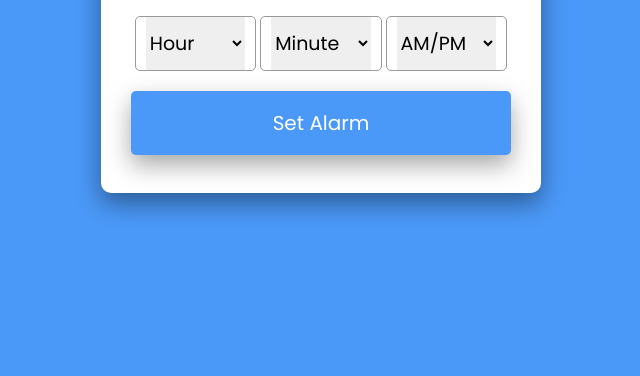
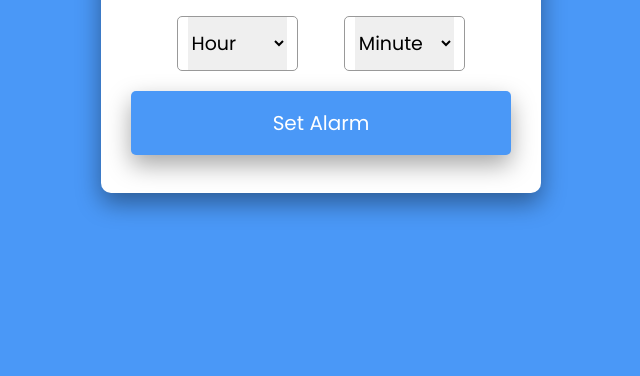
Before and after one commit to dang1707vu/alarmClock, a plain HTML site: page index.html in a window 1280 px wide. Shown: the part 424-800 px from the top of the page, without its empty margins (319-959 px from the left). Drawn offline with Linux system fonts and the light colour scheme.

Commit message:
change 'PM' to 'Uhr'

```diff
--- a/index.html
+++ b/index.html
@@ -11,7 +11,7 @@
 
     <div class="wrapper">
         <img src="./files/clock.svg" alt="clock">
-        <h1>00:00:00 PM</h1>
+        <h1>00:00:00 Uhr</h1>
         <div class="content">
             <div class="column">
                 <select>
@@ -21,11 +21,6 @@
             <div class="column">
                 <select>
                     <option value="Minute" selected hidden>Minute</option>
-                </select>
-            </div>
-            <div class="column">
-                <select>
-                    <option value="AM/PM" selected hidden>AM/PM</option>
                 </select>
             </div>
         </div>
```
